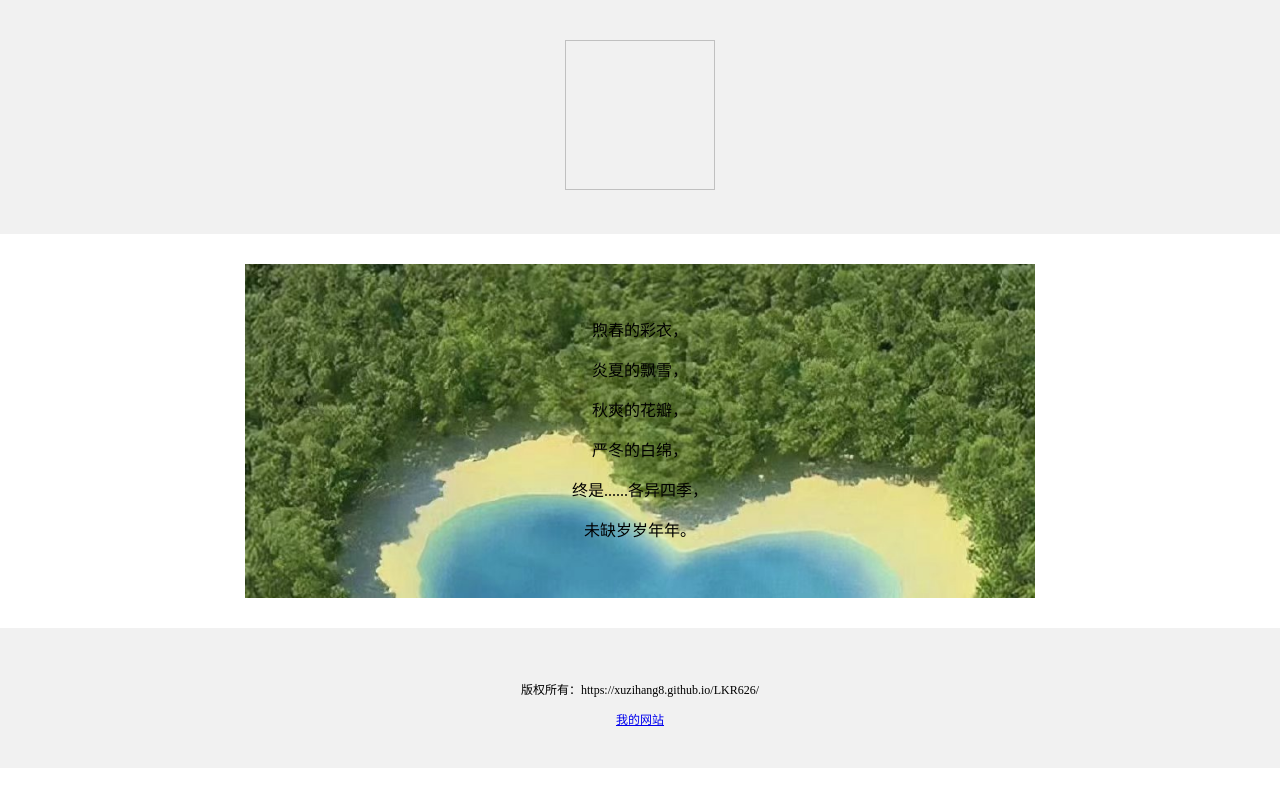
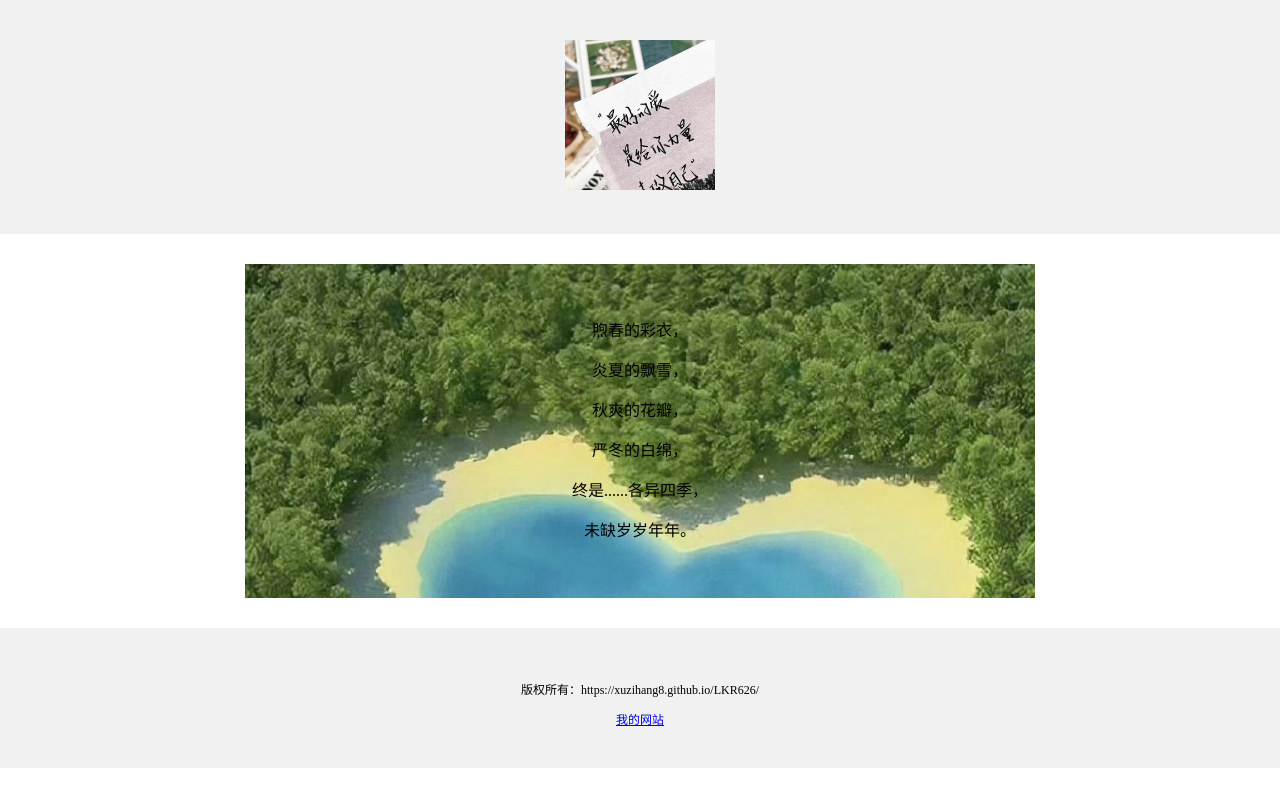
Before and after one commit to XuZihang8/LKR626, a plain HTML site: page index.html in a window 1280 px wide. Drawn offline with Linux system fonts and the light colour scheme.

Commit message:
Update index.html

```diff
--- a/index.html
+++ b/index.html
@@ -12,7 +12,7 @@
             padding: 40px;
             "
             >
-            <img scr="picture1.jpg"width="150px"height="150px">
+            <img src="picture1.jpg"width="150px"height="150px">
         </div>
         <div style="
         background-image: url(background1.jpg);
```
